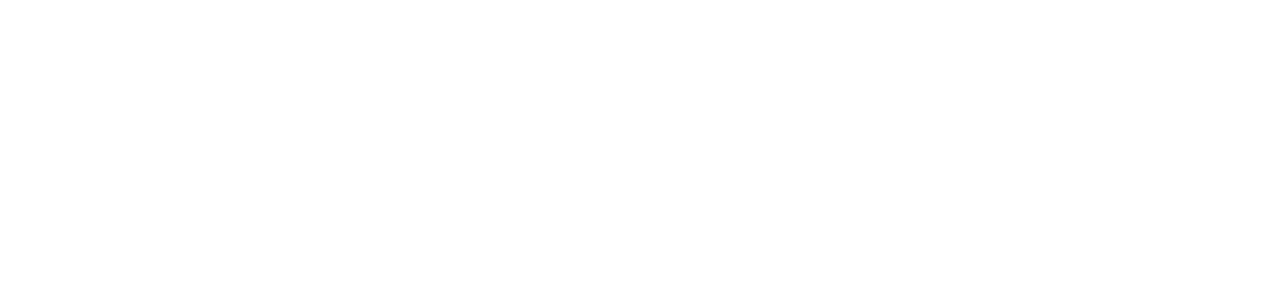
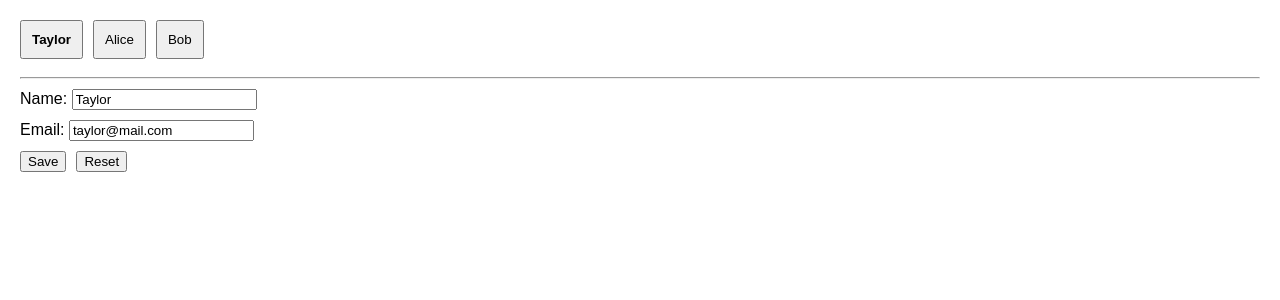
Before and after one commit to phuong2k4/react-project, a React (Create React App) app: page / in a window 1280 px wide. Shown: the top 300 px of the page. Built offline with nearby package versions, Linux system fonts and the light colour scheme.

Commit message:
Challenge 3

```diff
--- a/src/App.js
+++ b/src/App.js
@@ -4,11 +4,12 @@
 // import AlbumsMusic from './features/Album/index.jsx';
 // import TodoFeatures from './features/Todo/index.jsx';
 // import UseImmerIntroduce from './features/UseImmer/component/hookImmer.jsx';
+import ContactManager from './features/Preserving and Resetting State/Challenge_3/Challenge3.jsx';
 
 function App() {
   return (
     <div className="App">
-
+      <ContactManager/>
     </div>
   );
 }
--- /dev/null
+++ b/src/features/Preserving and Resetting State/Challenge_3/Challenge3.jsx
@@ -0,0 +1,50 @@
+import { useState } from "react";
+import ContactList from "./ContactList.jsx";
+import EditContact from "./EditContact.jsx";
+import "./styles.css"
+
+export default function ContactManager() {
+  const [contacts, setContacts] = useState(initialContacts);
+  // const [selectedContact, setSelectedContact] = useState("");
+  const [selectedId, setSelectedId] = useState(0);
+
+  const selectedContact = contacts.find((c) => c.id === selectedId);
+
+  // setSelectedContact((contact) => {
+  //   contact = contacts.find((c) => {
+  //     c.id === selectedId;
+  //   });
+  // });
+  function handleSave(updatedData) {
+    const nextContacts = contacts.map((c) => {
+      if (c.id === updatedData.id) {
+        return updatedData;
+      } else {
+        return c;
+      }
+    });
+    setContacts(nextContacts);
+  }
+  console.log(selectedContact);
+  return (
+    <div>
+      <ContactList
+        contacts={contacts}
+        selectedId={selectedId}
+        onSelect={(id) => setSelectedId(id)}
+      />
+      <hr />
+      <EditContact
+        key={selectedId}
+        initialData={selectedContact}
+        onSave={handleSave}
+      />
+    </div>
+  );
+}
+
+const initialContacts = [
+  { id: 0, name: "Taylor", email: "taylor@mail.com" },
+  { id: 1, name: "Alice", email: "alice@mail.com" },
+  { id: 2, name: "Bob", email: "bob@mail.com" },
+];
--- /dev/null
+++ b/src/features/Preserving and Resetting State/Challenge_3/ContactList.jsx
@@ -0,0 +1,24 @@
+export default function ContactList({
+    contacts,
+    selectedId,
+    onSelect
+  }) {
+    return (
+      <section>
+        <ul>
+          {contacts.map(contact =>
+            <li key={contact.id}>
+              <button onClick={() => {
+                onSelect(contact.id);
+              }}>
+                {contact.id === selectedId ?
+                  <b>{contact.name}</b> :
+                  contact.name
+                }
+              </button>
+            </li>
+          )}
+        </ul>
+      </section>
+    );
+  }
--- /dev/null
+++ b/src/features/Preserving and Resetting State/Challenge_3/EditContact.jsx
@@ -0,0 +1,46 @@
+import { useState } from "react";
+
+export default function EditContact({ initialData, onSave, id }) {
+  const [name, setName] = useState(initialData.name);
+  const [email, setEmail] = useState(initialData.email);
+  return (
+    <section key={id}>
+      <label>
+        Name:{" "}
+        <input
+          type="text"
+          value={name}
+          onChange={(e) => setName(e.target.value)}
+        />
+      </label>
+      <label>
+        Email:{" "}
+        <input
+          type="email"
+          value={email}
+          onChange={(e) => setEmail(e.target.value)}
+        />
+      </label>
+      <button
+        onClick={() => {
+          const updatedData = {
+            id: initialData.id,
+            name: name,
+            email: email,
+          };
+          onSave(updatedData);
+        }}
+      >
+        Save
+      </button>
+      <button
+        onClick={() => {
+          setName(initialData.name);
+          setEmail(initialData.email);
+        }}
+      >
+        Reset
+      </button>
+    </section>
+  );
+}
--- /dev/null
+++ b/src/features/Preserving and Resetting State/Challenge_3/styles.css
@@ -0,0 +1,65 @@
+* {
+    box-sizing: border-box;
+  }
+
+  body {
+    font-family: sans-serif;
+    margin: 20px;
+    padding: 0;
+  }
+
+  h1 {
+    margin-top: 0;
+    font-size: 22px;
+  }
+
+  h2 {
+    margin-top: 0;
+    font-size: 20px;
+  }
+
+  h3 {
+    margin-top: 0;
+    font-size: 18px;
+  }
+
+  h4 {
+    margin-top: 0;
+    font-size: 16px;
+  }
+
+  h5 {
+    margin-top: 0;
+    font-size: 14px;
+  }
+
+  h6 {
+    margin-top: 0;
+    font-size: 12px;
+  }
+
+  code {
+    font-size: 1.2em;
+  }
+
+  ul {
+    padding-inline-start: 20px;
+  }
+
+  ul, li {
+    list-style: none;
+    margin: 0;
+    padding: 0;
+  }
+  li { display: inline-block; }
+  li button {
+    padding: 10px;
+  }
+  label {
+    display: block;
+    margin: 10px 0;
+  }
+  button {
+    margin-right: 10px;
+    margin-bottom: 10px;
+  }
```
